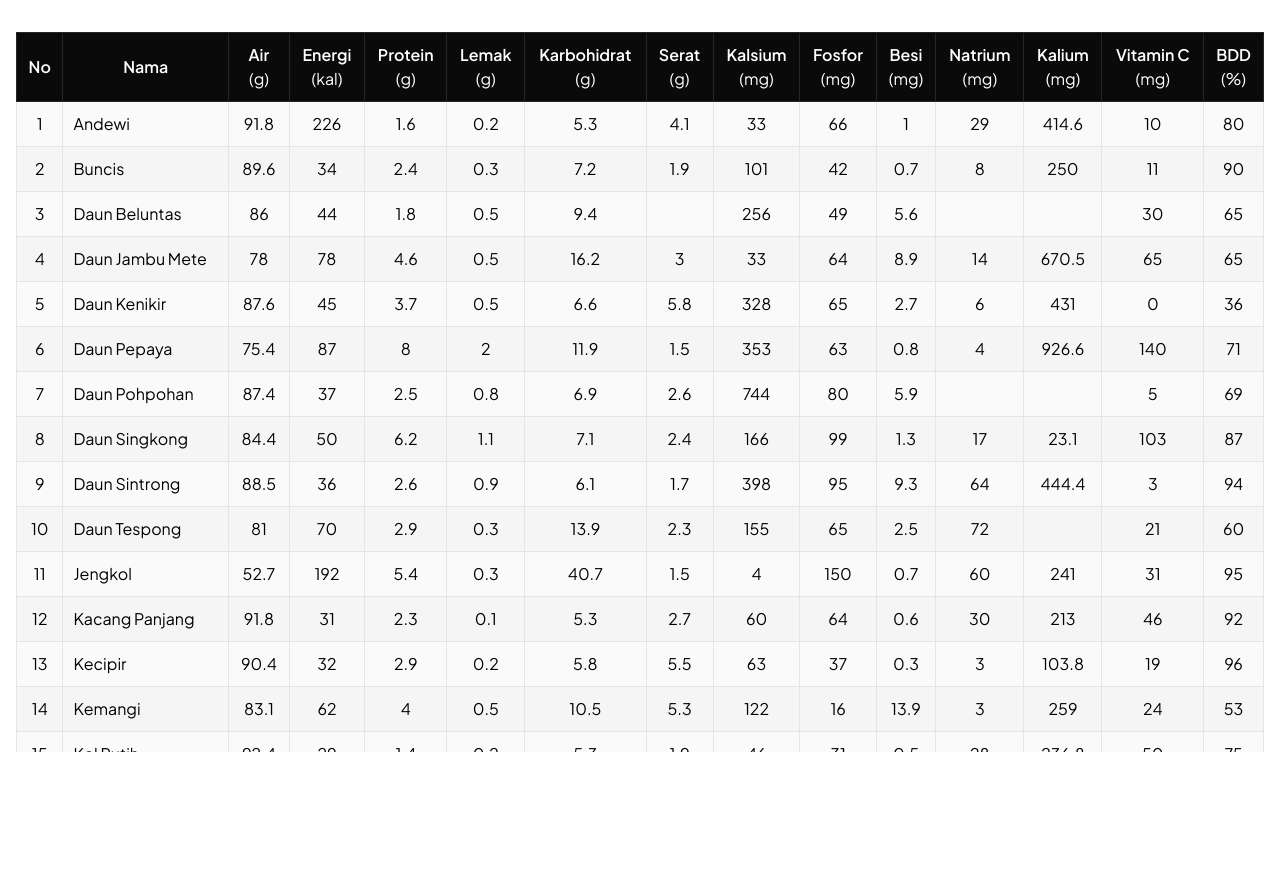
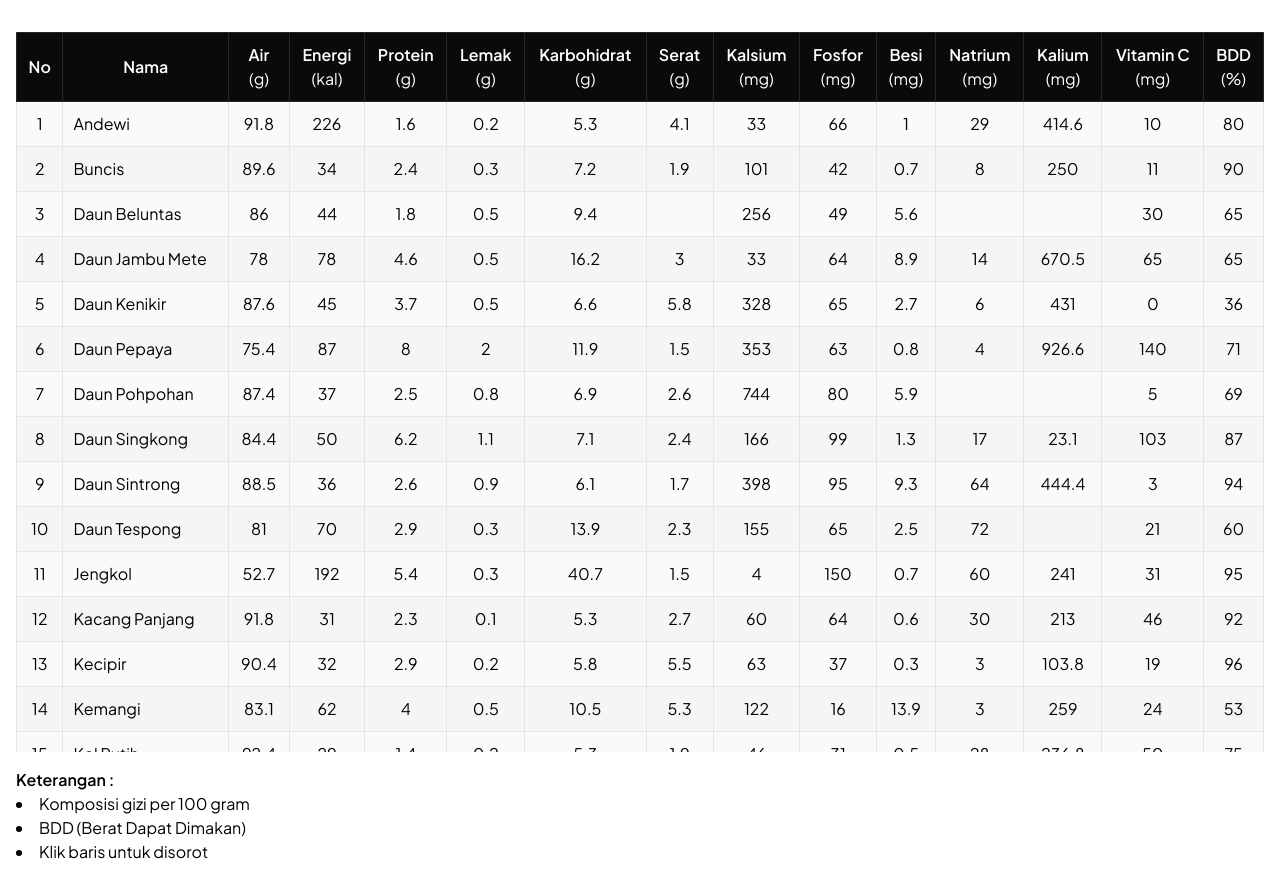
Before and after one commit to mochamadboval/lalapan, a Next.js app: page / in a window 1280 px wide. Before the commit the page ends 800 px from the top, so only its background shows below. Built offline with nearby package versions, Linux system fonts and the light colour scheme.

Commit message:
Sorot baris

```diff
--- a/components/Table.js
+++ b/components/Table.js
@@ -1,3 +1,5 @@
+import { useState } from "react";
+
 function Th({ children, unit }) {
   return (
     <th className="sticky top-0 border-b border-r border-t border-neutral-800 bg-neutral-950 p-2.5 font-semibold text-white first:border-l">
@@ -19,7 +21,18 @@ function Td({ children, style }) {
 }
 
 export default function Table({ lalapan }) {
+  const [highlight, setHighlight] = useState([]);
+
+  const highlightRow = (id) => {
+    if (highlight.includes(id)) {
+      setHighlight(highlight.filter((row) => row !== id));
+    } else {
+      setHighlight([...highlight, id]);
+    }
+  };
+
   return (
+    <>
       <div className="max-h-[90svh] overflow-auto">
         <table className="relative w-full border-separate border-spacing-0 text-center">
           <thead>
@@ -45,7 +58,11 @@ export default function Table({ lalapan }) {
             {lalapan.map((info, index) => (
               <tr
                 key={info.id}
-              className={index % 2 === 0 ? "bg-neutral-50" : "bg-neutral-100"}
+                className={`
+                ${index % 2 === 0 ? "bg-neutral-50" : "bg-neutral-100"}
+                ${highlight.includes(info.id) && "!bg-green-200"}
+              `}
+                onClick={() => highlightRow(info.id)}
               >
                 <Td>{index + 1}</Td>
                 <Td style="text-left whitespace-nowrap">{info.nama}</Td>
@@ -67,5 +84,12 @@ export default function Table({ lalapan }) {
           </tbody>
         </table>
       </div>
+      <p className="mt-4 font-semibold">Keterangan :</p>
+      <ul className="list-inside list-disc">
+        <li>Komposisi gizi per 100 gram</li>
+        <li>BDD (Berat Dapat Dimakan)</li>
+        <li>Klik baris untuk disorot</li>
+      </ul>
+    </>
   );
 }
```
Lines whose indentation alone changed are shown as unchanged.
